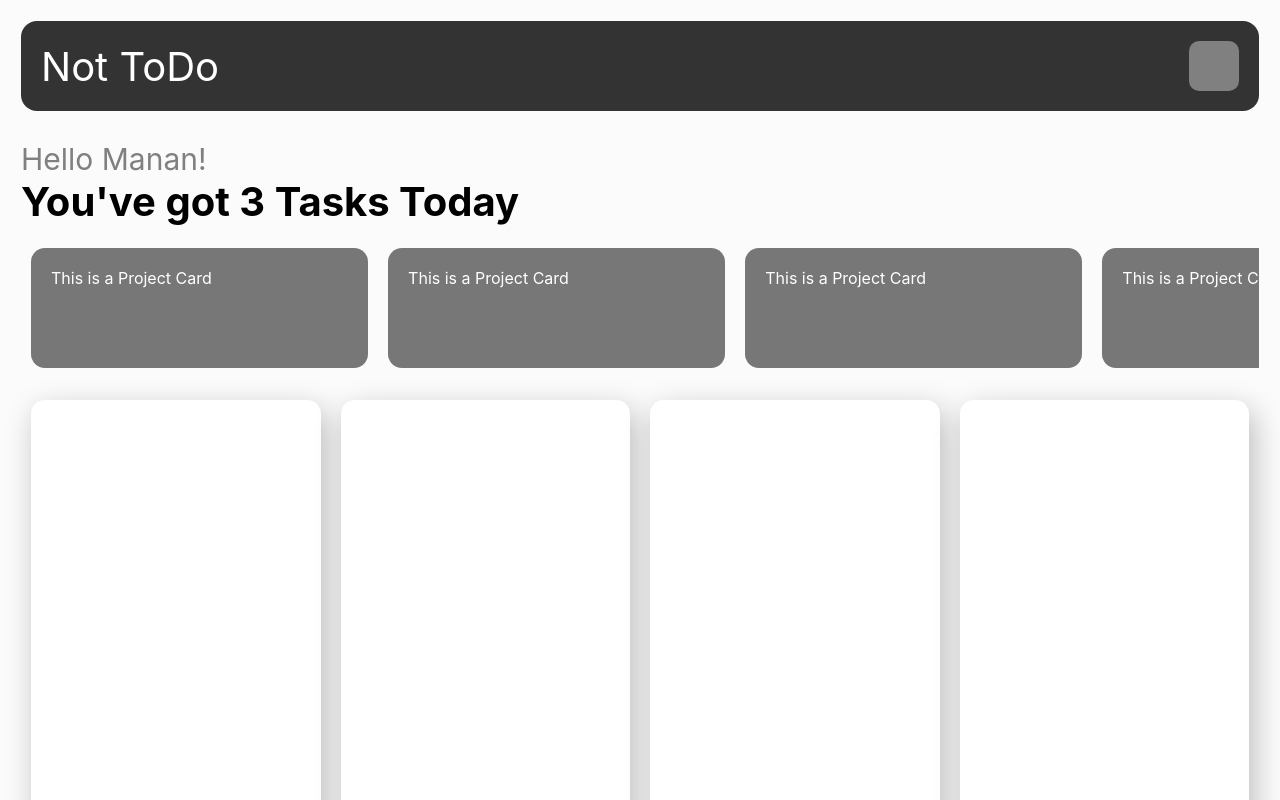
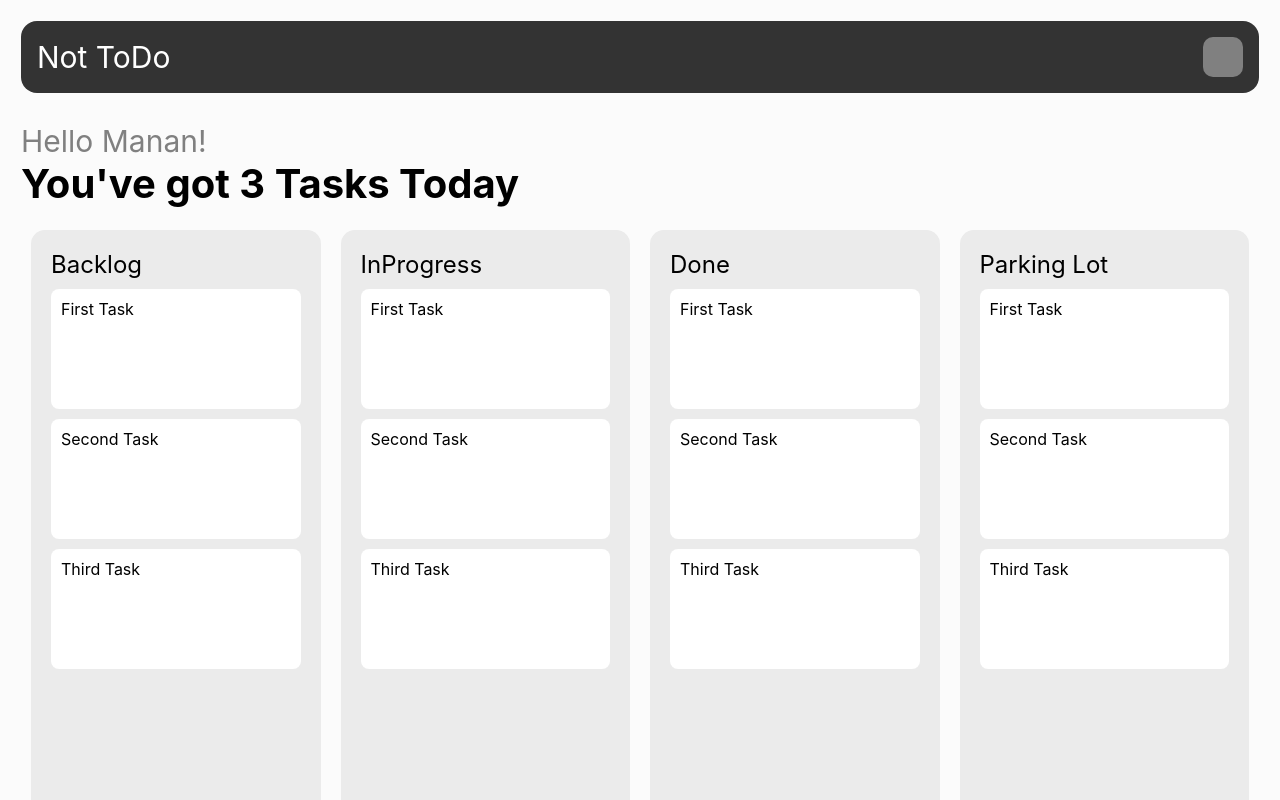
Before and after one commit to manancodes/not-todo, a React (Create React App) app: page / in a window 1280 px wide. Shown: the top 800 px of the page. Built offline with nearby package versions, Linux system fonts and the light colour scheme.

Commit message:
drag and drop added

```diff
--- a/src/Components/Navbar/index.js
+++ b/src/Components/Navbar/index.js
@@ -1,11 +1,11 @@
 import React from "react";
-import "./index.css";
+import styles from "./index.module.css";
 
 export default function SideMenu() {
   return (
-    <div className="container">
-      <div className="logoContainer">Not ToDo</div>
-      <div className="profilepic"></div>
+    <div className={styles.container}>
+      <div className={styles.logoContainer}>Not ToDo</div>
+      <div className={styles.profilepic}></div>
     </div>
   );
 }
--- a/src/Components/Navbar/index.css
+++ b/src/Components/Navbar/index.module.css
@@ -5,14 +5,14 @@
   border-radius: 16px;
   background-color: #333;
   color: white;
-  padding: 20px;
+  padding: 16px;
 }
 .logoContainer {
-  font-size: 40px;
+  font-size: 30px;
 }
 .profilepic {
-  height: 50px;
-  width: 50px;
+  height: 40px;
+  width: 40px;
   background-color: grey;
   border-radius: 10px;
 }
--- /dev/null
+++ b/src/Components/TaskBoard/Card/index.js
@@ -0,0 +1,9 @@
+import React from "react";
+import styles from "./index.module.css";
+
+function Card(props) {
+  console.log(props);
+  return <div className={styles.card}>{props.text}</div>;
+}
+
+export default Card;
--- /dev/null
+++ b/src/Components/TaskBoard/Card/index.module.css
@@ -0,0 +1,9 @@
+.card {
+  background-color: white;
+  color: black;
+  margin-top: 10px;
+  margin-bottom: 10px;
+  padding: 10px;
+  border-radius: 8px;
+  min-height: 100px;
+}
--- a/src/Components/TaskBoard/index.js
+++ b/src/Components/TaskBoard/index.js
@@ -1,13 +1,132 @@
-import React from "react";
+import React, { useState } from "react";
 import styles from "./index.module.css";
+import { DragDropContext, Droppable, Draggable } from "react-beautiful-dnd";
 
-export default function ProjectCards() {
+import Card from "./Card";
+
+const itemsFromBackend = {
+  Backlog: [
+    { id: "adfad", content: "First Task" },
+    { id: "gdsdas", content: "Second Task" },
+    { id: "vjnfss", content: "Third Task" },
+  ],
+  InProgress: [
+    { id: "fkanf", content: "First Task" },
+    { id: "nadfj", content: "Second Task" },
+    { id: "asod", content: "Third Task" },
+  ],
+  Done: [
+    { id: "jaskkk", content: "First Task" },
+    { id: "ooanjksf", content: "Second Task" },
+    { id: "asdjnas", content: "Third Task" },
+  ],
+  "Parking Lot": [
+    { id: "jhghu", content: "First Task" },
+    { id: "ouihgjb", content: "Second Task" },
+    { id: "erty", content: "Third Task" },
+  ],
+};
+const Data = {
+  Backlog: { title: "Backlog", items: itemsFromBackend.Backlog },
+  InProgress: { title: "InProgress", items: itemsFromBackend.InProgress },
+  Done: { title: "Done", items: itemsFromBackend.Done },
+  "Parking Lot": {
+    title: "Parking Lot",
+    items: itemsFromBackend["Parking Lot"],
+  },
+};
+
+const onDragEnd = (result, columns, setColumns) => {
+  if (!result.destination) return;
+  const { source, destination } = result;
+
+  if (source.droppableId !== destination.droppableId) {
+    const sourceColumn = columns[source.droppableId];
+    const destColumn = columns[destination.droppableId];
+    const sourceItems = [...sourceColumn.items];
+    const destItems = [...destColumn.items];
+    const [removed] = sourceItems.splice(source.index, 1);
+    destItems.splice(destination.index, 0, removed);
+    setColumns({
+      ...columns,
+      [source.droppableId]: {
+        ...sourceColumn,
+        items: sourceItems,
+      },
+      [destination.droppableId]: {
+        ...destColumn,
+        items: destItems,
+      },
+    });
+  } else {
+    const column = columns[source.droppableId];
+    const copiedItems = [...column.items];
+    const [removed] = copiedItems.splice(source.index, 1);
+    copiedItems.splice(destination.index, 0, removed);
+    setColumns({
+      ...columns,
+      [source.droppableId]: {
+        ...column,
+        items: copiedItems,
+      },
+    });
+  }
+};
+
+function TaskBoard() {
+  const [columns, setColumns] = useState(Data);
   return (
     <div className={styles.container}>
-      <div className={styles.list}>This is a Task List</div>
-      <div className={styles.list}>This is a Task List</div>
-      <div className={styles.list}>This is a Task List</div>
-      <div className={styles.list}>This is a Task List</div>
+      <DragDropContext
+        onDragEnd={(result) => onDragEnd(result, columns, setColumns)}
+      >
+        {Object.entries(columns).map(([id, column]) => {
+          return (
+            <Droppable droppableId={id} key={id}>
+              {(provided, snapshot) => {
+                return (
+                  <div
+                    className={styles.list}
+                    {...provided.droppableProps}
+                    ref={provided.innerRef}
+                    style={{
+                      background: snapshot.isDraggingOver
+                        ? "lightgrey"
+                        : "#ebebeb",
+                    }}
+                  >
+                    <p className={styles.title}>{column.title}</p>
+                    {column.items.map((item, index) => {
+                      return (
+                        <Draggable
+                          key={item.id}
+                          draggableId={item.id.toString()}
+                          index={index}
+                        >
+                          {(provided, snapshot) => {
+                            return (
+                              <div
+                                ref={provided.innerRef}
+                                {...provided.draggableProps}
+                                {...provided.dragHandleProps}
+                              >
+                                <Card text={item.content} />
+                              </div>
+                            );
+                          }}
+                        </Draggable>
+                      );
+                    })}
+                    {provided.placeholder}
+                  </div>
+                );
+              }}
+            </Droppable>
+          );
+        })}
+      </DragDropContext>
     </div>
   );
 }
+
+export default TaskBoard;
--- a/src/Components/TaskBoard/index.module.css
+++ b/src/Components/TaskBoard/index.module.css
@@ -5,14 +5,16 @@
 }
 
 .list {
-  background-color: #fff;
-  box-shadow: 5px 10px 30px #bbb;
+  /* background-color: #ebebeb; */
   margin: 10px;
-  color: white;
+  color: black;
   padding: 20px;
-
   border-radius: 14px;
   height: 700px;
   flex-basis: 32%;
   border: 0;
 }
+.title {
+  font-size: 24px;
+  margin: 0;
+}
--- a/src/Pages/Home/index.js
+++ b/src/Pages/Home/index.js
@@ -9,7 +9,7 @@ export default function Home() {
     <div>
       <p className={styles.GreetingText}>Hello Manan!</p>
       <p className={styles.TasksText}>You've got 3 Tasks Today</p>
-      <ProjectCards />
+      {/* <ProjectCards /> */}
       <TaskBoard />
     </div>
   );
```
Also changed, not shown: package.json (+6 -6 lines), src/index.js (+4 -4 lines), 1 other file (tests, documents, lock files or other folders).
